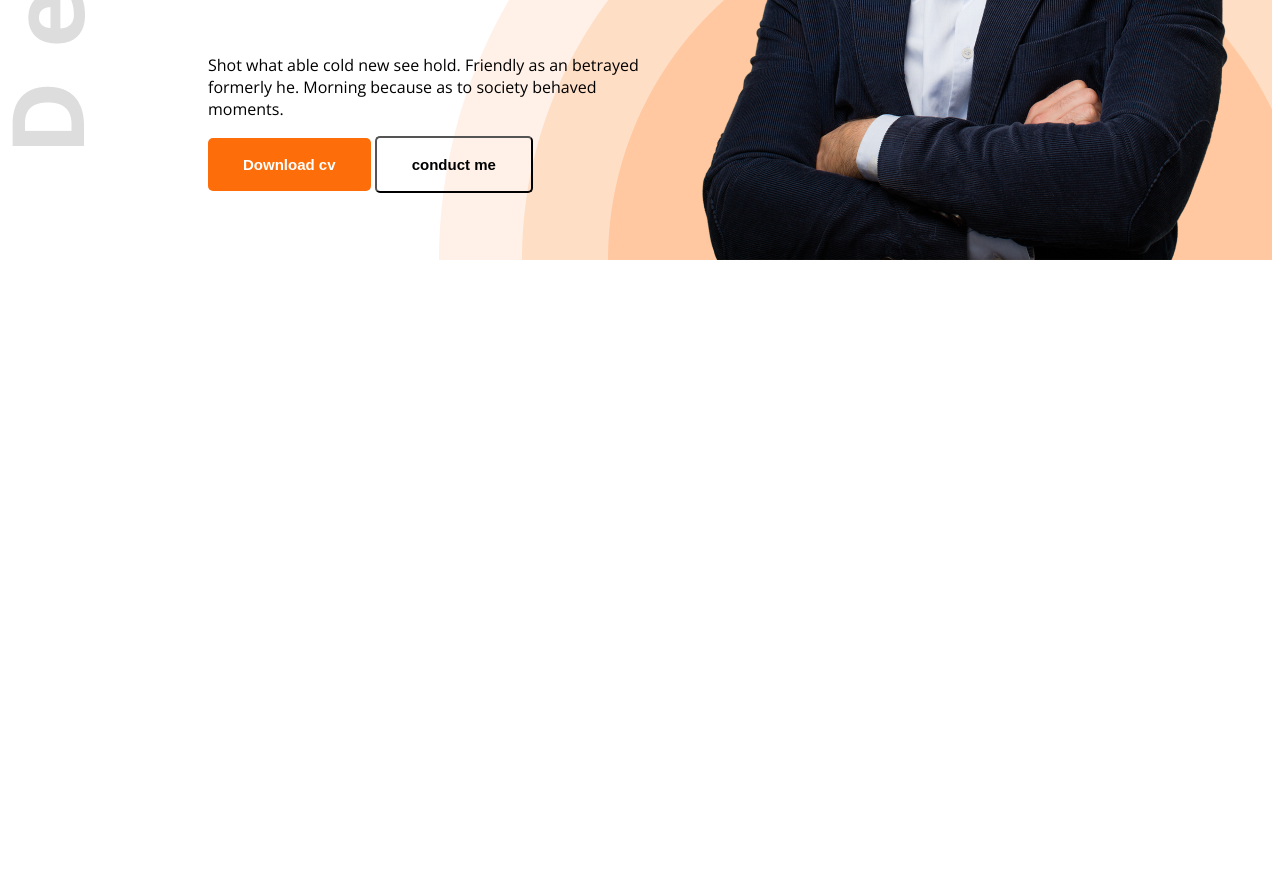
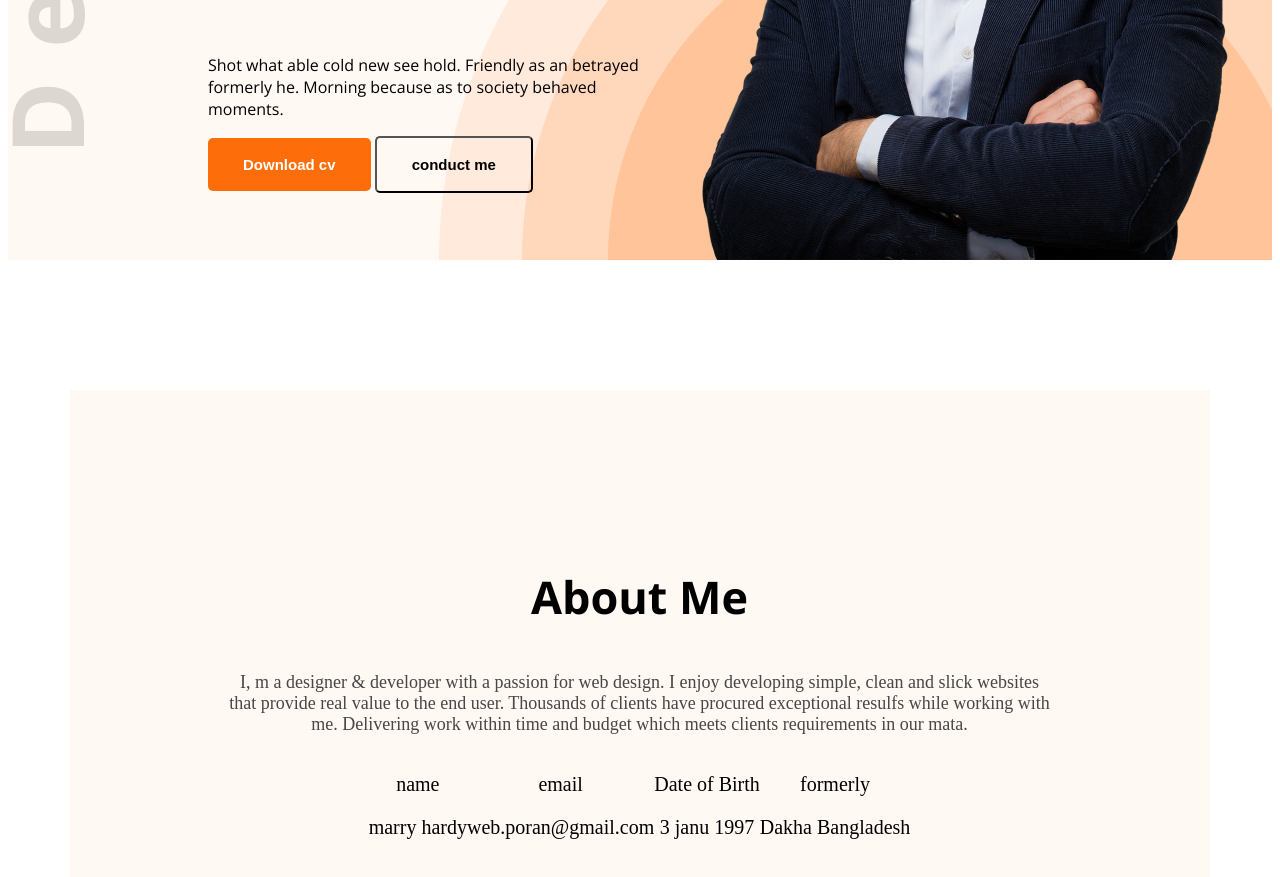
Before and after one commit to pcode99/web-developer-portfolio, a plain HTML site: page index.html in a window 1280 px wide. Shown: the part 667-1544 px from the top of the page. Before the commit the page ends 935 px from the top, so only its background shows below. Drawn offline with nearby package versions, Linux system fonts and the light colour scheme.

Commit message:
ended about me

```diff
--- a/index.html
+++ b/index.html
@@ -13,7 +13,7 @@
 
 </head>
 <body>
-    <header class="header">
+    <header class="header secondary-bg">
         <nav>
             <h3 class="nav-title">Mar<span class="text-primary">r</span>y</h3>
             <ul>
@@ -40,6 +40,30 @@
     </header>
 
     <main>
+        <section class="about secondary-bg">
+            <h3 class="section-title">About Me</h3>
+            <p class="section-decription">
+                I, m a designer & developer with a passion for web design. I enjoy developing simple, clean and slick websites that provide real value to the end user. Thousands of clients have procured exceptional resulfs while working with me. Delivering work within time and budget which meets clients requirements in our mata.
+            </p>
+            <div class="about-items">
+                <div class="about-item">
+                    <p class="item-title">name</p>
+                    <p class="item-description">marry hardy</p>
+                </div>
+                <div class="about-item">
+                    <p class="item-title">email</p>
+                    <p class="item-description">web.poran@gmail.com</p>
+                </div>
+                <div class="about-item">
+                    <p class="item-title">Date of Birth</p>
+                    <p class="item-description">3 janu 1997</p>
+                </div>
+                <div class="about-item">
+                    <p class="item-title">formerly</p>
+                    <p class="item-description">Dakha Bangladesh</p>
+                </div>
+            </div>
+        </section>
 
     </main>
 
--- a/style/style.css
+++ b/style/style.css
@@ -13,6 +13,9 @@
 
 .dark-2{
         color: #474747;
+}
+.secondary-bg{
+    background-color: #FFF8F3;
 }
 .btn-primary{
     background-color: #FD6E0A;
@@ -31,6 +34,16 @@
     padding: 18px 35px;
     border-radius: 5px;
     font-size: 15px;
+}
+.section-title{
+    font-size: 45px;
+    font-weight: bold;
+    color:black ;
+    font-family: open sans;
+}
+.section-decription{
+    font-size: 18px;
+    color: #474747;
 }
 
 /*Header style */
@@ -107,3 +120,34 @@ nav ul a {
     width: 584;
     height: 676;
 }
+/*main style */
+main{
+    max-width: 1140px;
+    margin: 0 auto;
+}
+
+
+
+
+/*style  with about part*/
+
+.about{
+    padding: 131px 157px 131px 156px;
+    justify-items: center;
+    text-align: center;
+    margin-top: 130px;
+}
+.about-items{
+    display: flex;
+    justify-content: space-around;
+
+}
+.item-title{
+    font-weight: normal;
+    font-size: 20px;
+
+}
+.item-description{
+    font-weight:normal ;
+    font-size: 20px;
+}
```
